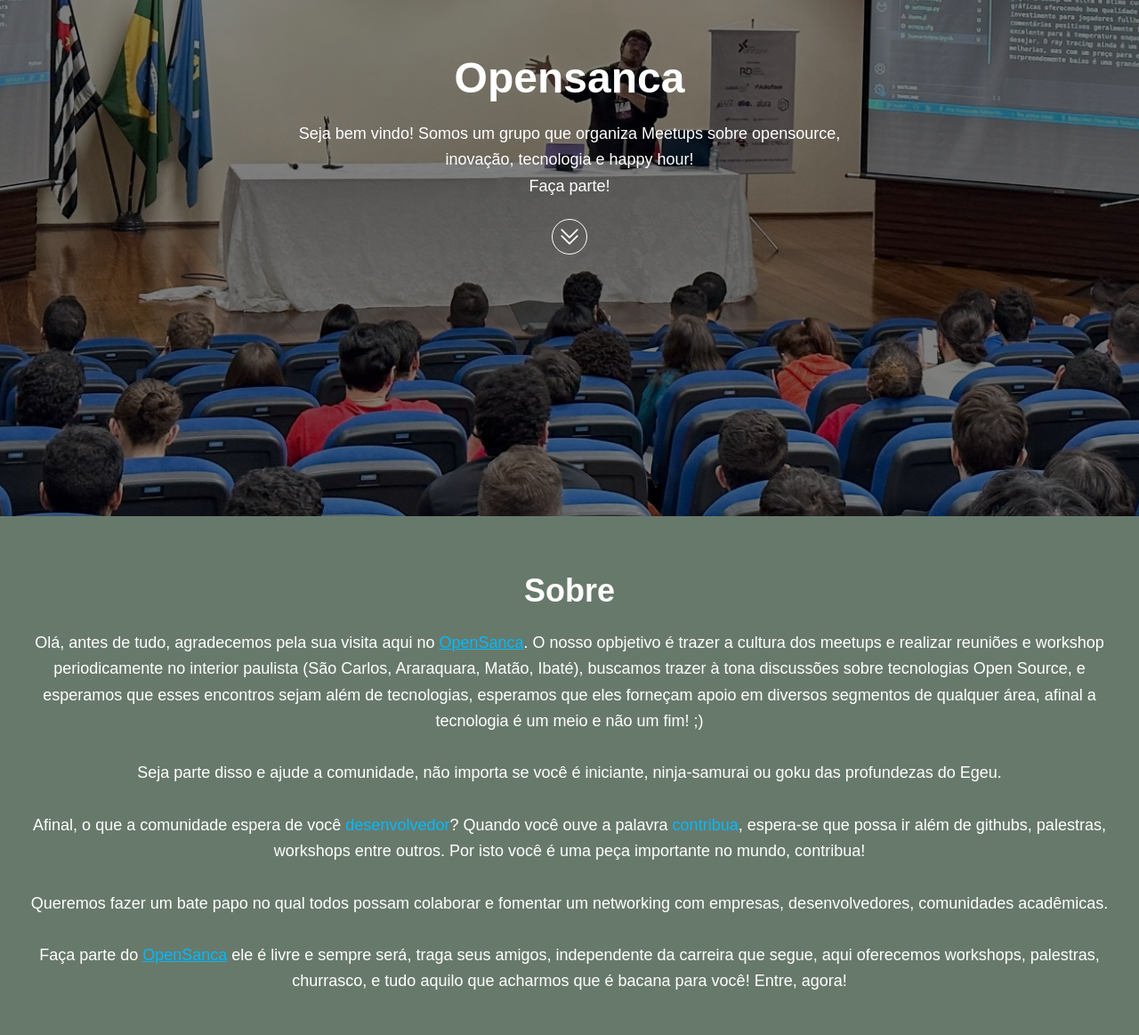
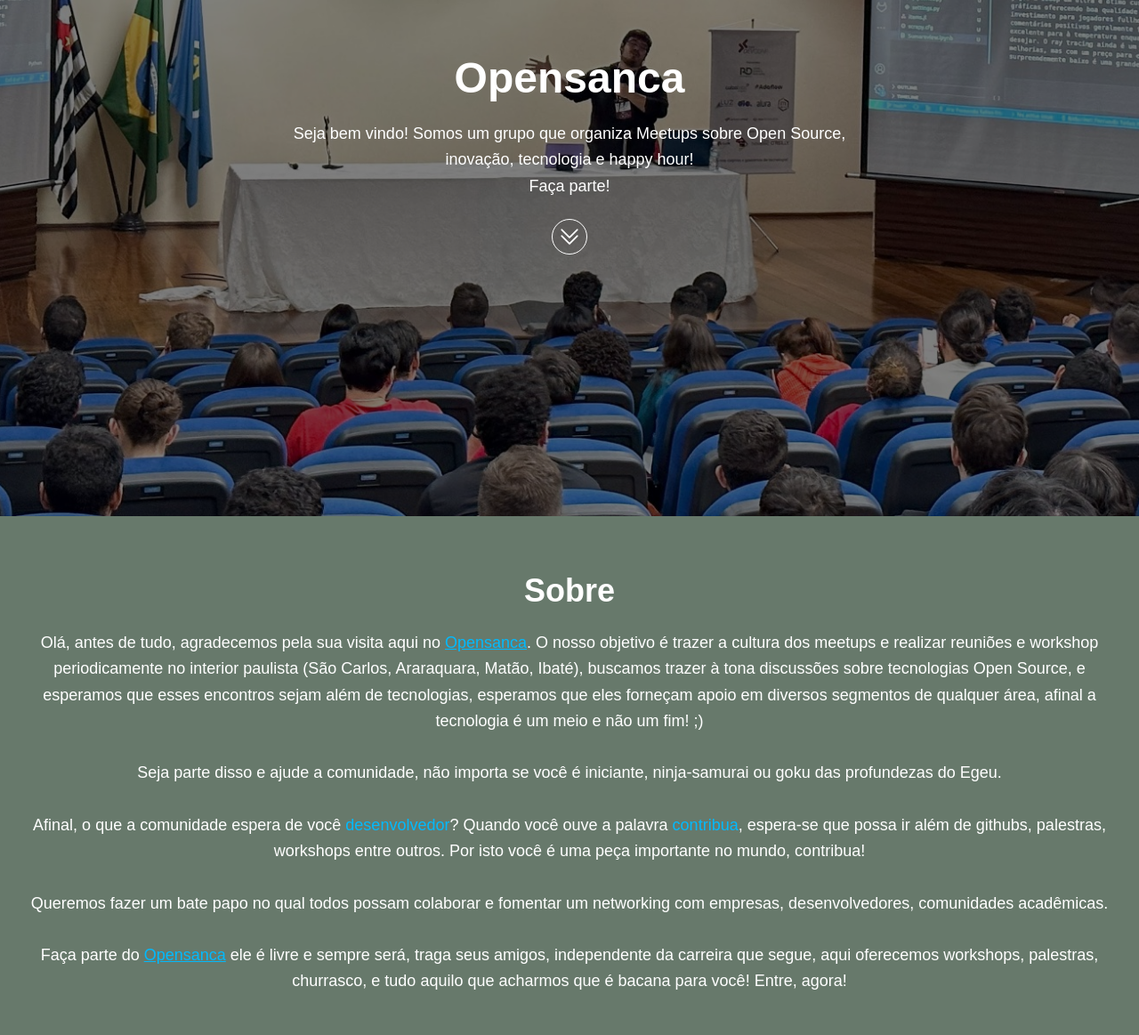
Before and after one commit to opensanca/website, an Astro site: page / in a window 1280 px wide. Shown: the part 220-1383 px from the top of the page at 89% size. Built offline with nearby package versions, Linux system fonts and the light colour scheme; Astro itself is replaced by a stand-in of ours.

Commit message:
Adjust text: Open Source, Opensanca

```diff
--- a/src/components/About.astro
+++ b/src/components/About.astro
@@ -15,8 +15,8 @@
       <h2 class="text-4xl font-bold mb-6">Sobre</h2>
       <p class="text-lg leading-relaxed">
         Olá, antes de tudo, agradecemos pela sua visita aqui no
-        <a href="https://www.meetup.com/pt-BR/opensanca" target="_blank" class="link link-info">OpenSanca</a>.
-        O nosso opbjetivo é trazer a cultura dos meetups e realizar reuniões e
+        <a href="https://www.meetup.com/pt-BR/opensanca" target="_blank" class="link link-info">Opensanca</a>.
+        O nosso objetivo é trazer a cultura dos meetups e realizar reuniões e
         workshop periodicamente no interior paulista (São Carlos,
         Araraquara, Matão, Ibaté), buscamos trazer à tona discussões sobre
         tecnologias Open Source, e esperamos que esses encontros sejam além
@@ -38,7 +38,7 @@
         acadêmicas. <br /><br />
 
         Faça parte do
-        <a href="https://www.meetup.com/pt-BR/opensanca/" target="_blank" class="link link-info">OpenSanca</a>
+        <a href="https://www.meetup.com/pt-BR/opensanca/" target="_blank" class="link link-info">Opensanca</a>
         ele é livre e sempre será, traga seus amigos, independente da
         carreira que segue, aqui oferecemos workshops, palestras, churrasco,
         e tudo aquilo que acharmos que é bacana para você! Entre, agora!
--- a/src/components/Hero.astro
+++ b/src/components/Hero.astro
@@ -20,7 +20,7 @@
     <h1 class="text-5xl font-bold mb-6">Opensanca</h1>
     <p class="text-lg leading-relaxed mb-8">
       Seja bem vindo! Somos um grupo que organiza Meetups sobre
-      opensource, inovação, tecnologia e happy hour!<br />Faça parte!
+      Open Source, inovação, tecnologia e happy hour!<br />Faça parte!
     </p>
     <a href="#about" class="btn btn-circle btn-outline animate-bounce items-center justify-center">
       <DoubleChevronDown className="size-7" />
--- a/src/consts.ts
+++ b/src/consts.ts
@@ -2,4 +2,4 @@
 // You can import this data from anywhere in your site by using the `import` keyword.
 
 export const SITE_TITLE = 'Opensanca';
-export const SITE_DESCRIPTION = 'opensanca | Meetup Sancarlense sobre opensource, startups e beer code.';
+export const SITE_DESCRIPTION = 'Opensanca | Meetup Sancarlense sobre Open Source, startups e beer code.';
--- a/src/layouts/Layout.astro
+++ b/src/layouts/Layout.astro
@@ -8,9 +8,9 @@
   <head>
     <meta charset="utf-8" />
     <meta name="viewport" content="width=device-width, initial-scale=1" />
-    <meta name="description" content="opensanca | Meetup Sancarlense sobre opensource, startups e beer code.">
+    <meta name="description" content="Opensanca | Meetup Sancarlense sobre Open Source, startups e beer code.">
     <link rel="shortcut icon" type="image/png" href="/favicon.svg">
-    <title>OpenSanca</title>
+    <title>Opensanca</title>
   </head>
   <body class="bg-base-100">
     <slot />
```
Also changed, not shown: README.md.
